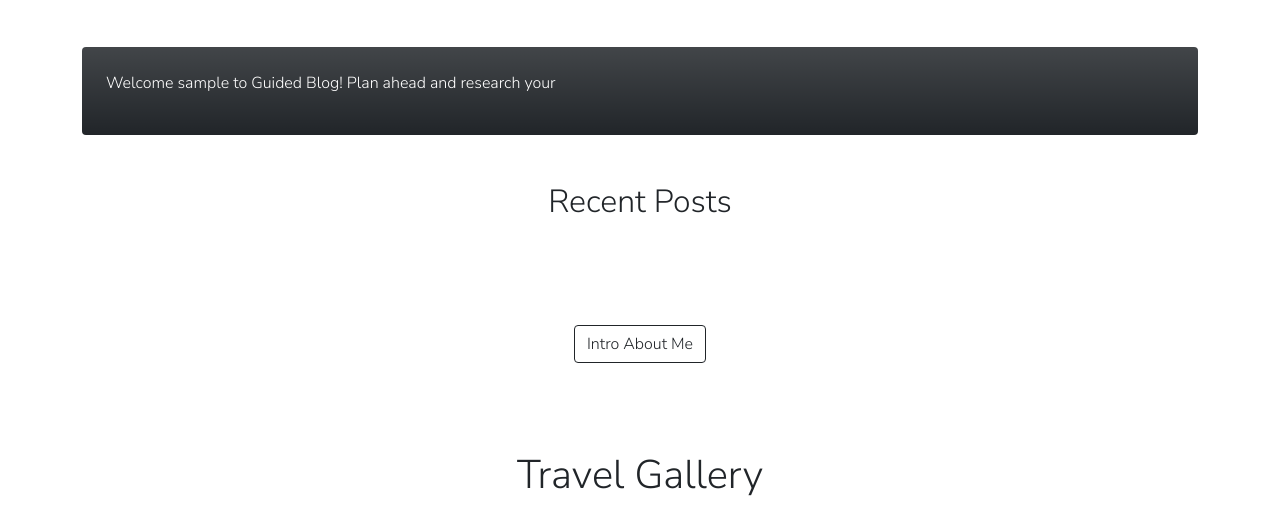
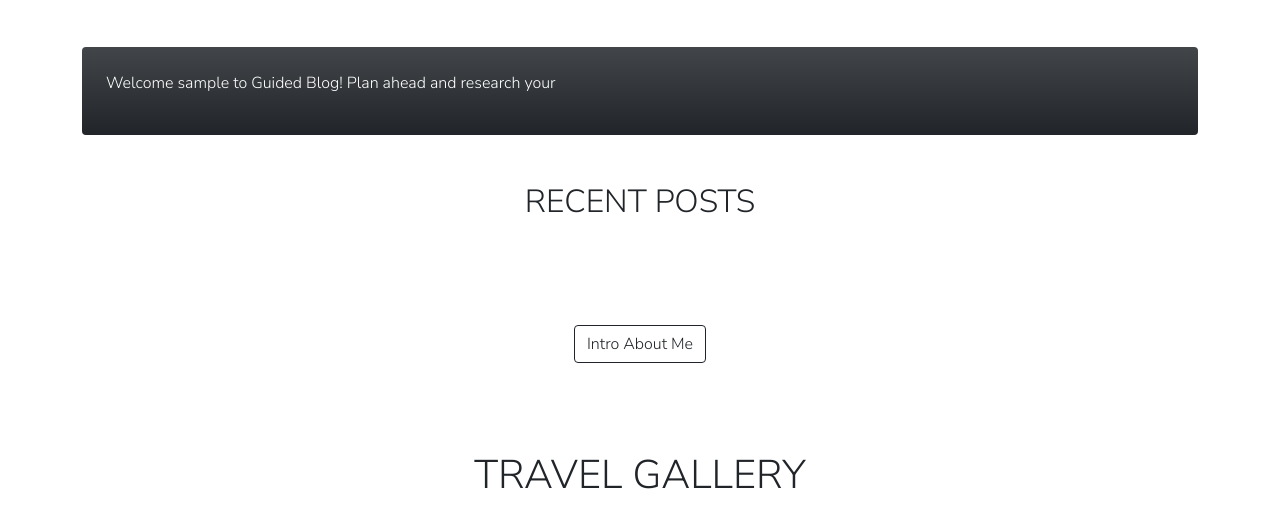
Before and after one commit to StanislavDitsan/Guided, a Django app: page / in a window 1280 px wide. Shown: the part 737-1249 px from the top of the page. Run offline with Django 3.2, Linux system fonts and the light colour scheme; the visitor is signed in with stand-in values (Sample User, id 1); data that the repository does not hold is empty; some libraries are stand-ins or nearby versions.

Commit message:
Added text-uppercase to h1

```diff
--- a/templates/home.html
+++ b/templates/home.html
@@ -9,7 +9,7 @@
     <div class="row">
         <div class="col-12 mt-4 mb-3">
             <div class="text-center">
-                <h1>Travel, Eat, Repeat!</h1>
+                <h1 class="text-uppercase">Travel, Eat, Repeat!</h1>
                 <p>This food and travel blog will inspire you to pack your bags and explore the world. From exotic
                     destinations to hidden culinary treasures, we'll take you on a journey you won't forget. Join us and
                     discover the world one delicious bite at a time.</p>
@@ -75,7 +75,7 @@
 <!-- Recent blog posts -->
 <div class="container-fluid recent-posts blog-container">
     <div class="text-center mb-3">
-        <h2>Recent Posts</h2>
+        <h2 class="text-uppercase">Recent Posts</h2>
     </div>
     <div class="post-row">
         {% for post in recent_posts %}
@@ -136,7 +136,7 @@
 <!-- Travel Gallery -->
 <div class="container mb-5">
 
-    <h1 class="text-center mb-3">Travel Gallery</h1>
+    <h1 class="text-center text-uppercase mb-3">Travel Gallery</h1>
 
     <div class="row text-center text-lg-start">
 
```
